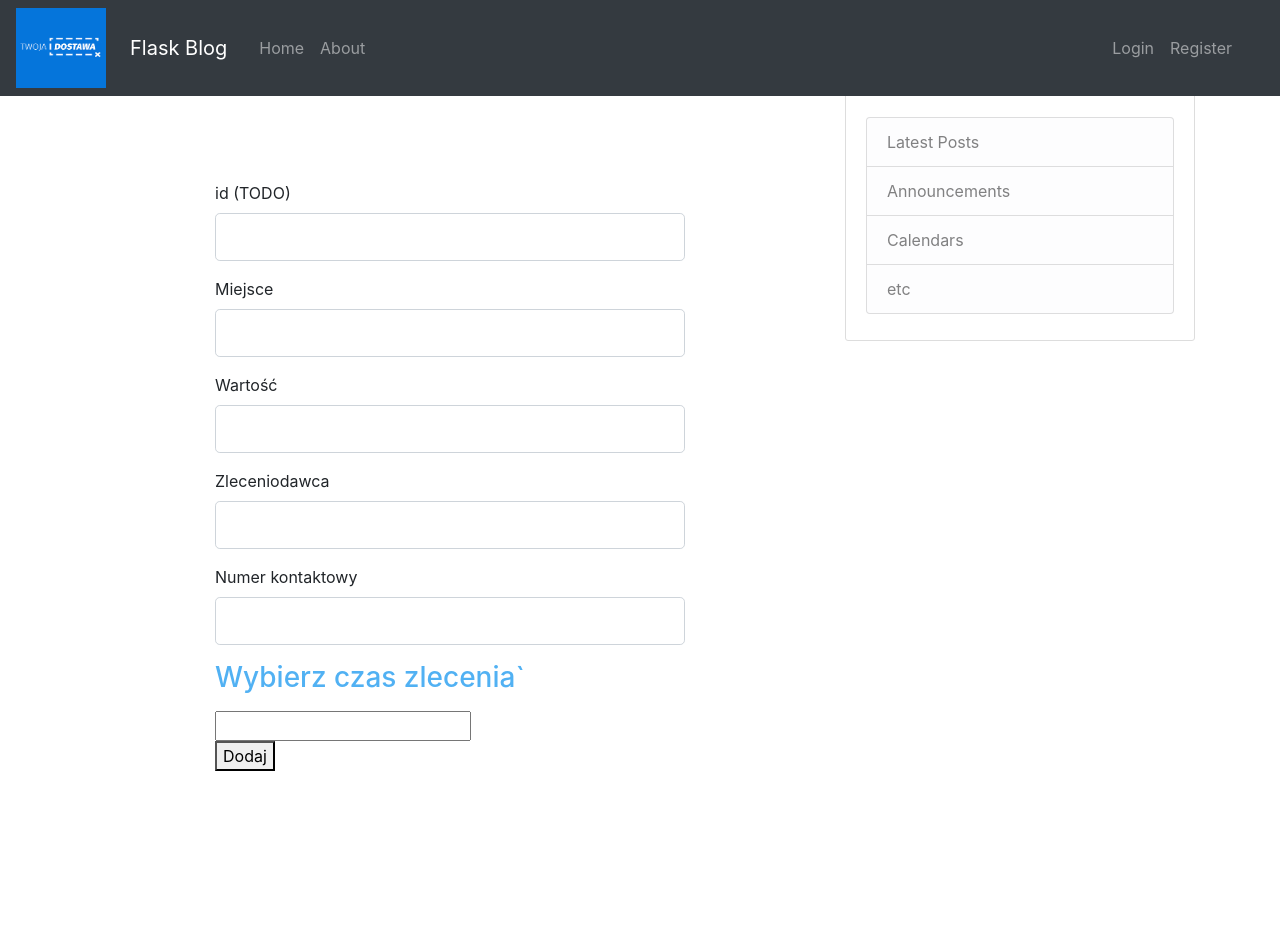
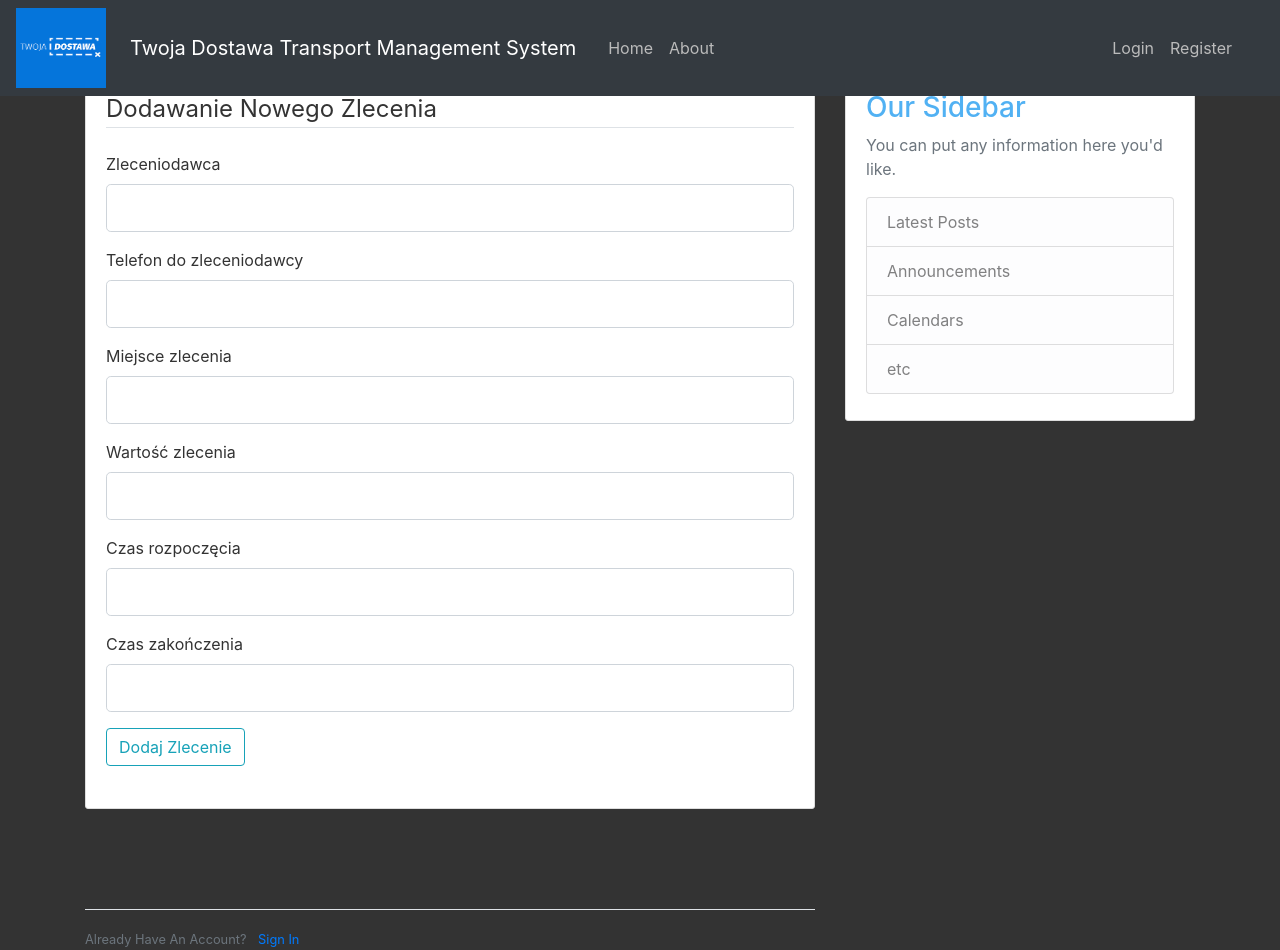
Before and after one commit to Introligator1998/TransportManagementSystem, a Flask app: page /addorder in a window 1280 px wide. Before the commit the page ends 771 px from the top, so only its background shows below. Run offline with Flask 2, Linux system fonts and the light colour scheme; some libraries are stand-ins or nearby versions.

Commit message:
Naprawienie Dodawania Nowych Zleceń

```diff
--- a/TMA/forms.py
+++ b/TMA/forms.py
@@ -45,9 +45,10 @@
 
 class AddOrder(FlaskForm):
     order_id = StringField('ID zlecenia', validators=[DataRequired()])
+    customer = StringField('Zleceniodawca', validators=[DataRequired()])
     place = StringField('Miejsce zlecenia', validators=[DataRequired()])
     price = StringField('Wartość zlecenia', validators=[DataRequired()])
-    customer = StringField('Zleceniodawca', validators=[DataRequired()])
     customer_phone = StringField('Telefon do zleceniodawcy', validators=[DataRequired()])
     date_from = StringField('Czas rozpoczęcia', validators=[DataRequired()])
     date_to = StringField('Czas zakończenia', validators=[DataRequired()])
+    sub = SubmitField('Dodaj Zlecenie')
--- a/TMA/models.py
+++ b/TMA/models.py
@@ -66,5 +66,3 @@
     id_samochodu = db.Column(db.Integer, db.ForeignKey('samochody.id_samochodu'), nullable = False)
     id_zlecenia = db.Column(db.Integer, db.ForeignKey('zlecenia.id_zlecenia'), nullable = False)
     id_uzytkownika = db.Column(db.Integer, db.ForeignKey('uzytkownicy.id_uzytkownika'), nullable = False)
-
-db.create_all()
--- a/TMA/routes.py
+++ b/TMA/routes.py
@@ -3,8 +3,8 @@
 from PIL import Image
 from flask import render_template, url_for, flash, redirect, request, abort
 from TMA import app, db, bcrypt
-from TMA.forms import  LoginForm, RegisterForm, AddCar
-from TMA.models import Uzytkownicy, Uprawnienia, Samochody
+from TMA.forms import  LoginForm, RegisterForm, AddCar, AddOrder
+from TMA.models import Uzytkownicy, Uprawnienia, Samochody, Zlecenia
 from flask_login import login_user, current_user, logout_user, login_required
 from flask_wtf import FlaskForm
 from wtforms import StringField, PasswordField, SubmitField, BooleanField, TextAreaField, RadioField, DateField
@@ -47,16 +47,24 @@
 
 @app.route("/addorder", methods=['GET', 'POST'])
 def add_order():
-    return render_template('addorder.html', title='Dodaj zlecenie')
+    form = AddOrder()
+    if form.is_submitted():
+        order = Zlecenia(miejsce=form.place.data, cena=form.price.data, zleceniodawca=form.customer.data,
+        telefon=form.customer_phone.data, czas_r=form.date_from.data, czas_z=form.date_to.data)
+        db.session.add(order)
+        db.session.commit()
+        flash('Zlecenie zostało dodane!', 'success')
+        return redirect(url_for('add_order'))
+    return render_template('addorder1.html', title='Dodaj zlecenie', form = form)
 
 
-@app.route("/saveorder", methods=['POST'])
-def save_order():
-    date_from =request.form['datepicker_from']
+#@app.route("/saveorder", methods=['POST'])
+#def save_order():
+    # date_from =request.form['datepicker_from']
     # date_to =request.form['datepicker_to']
-    print(date_from)
+    # print(date_from)
 
-    return redirect('/')
+    # return redirect('/')
 
 
 
--- a/TMA/templates/addorder.html
+++ b/TMA/templates/addorder.html
@@ -12,14 +12,14 @@
 
 
     <div class = "container mt-5 mb-5" style="width: 500px">
-{#        <input type = "text" id = "picker1" class = "form-control">#}
-        <form method="POST" action="/saveorder" role="form">
+
+        <form method="POST" action="/addorder" role="form">
             <input id="csrf_token" name="csrf_token" type="hidden" value="Ijc4YzBhNTNmYTVmZDU1M2Q4NTZlNzNhMjM2NmNiMTUxNThiMWQ2YTYi.XwmtKw.IWi0Z6KoLHjuzHsg4-TIG5VLYiQ">
             <fieldset class="form-group">
                 <br><br><br>
                 <legend class="border-bottom mb-4">Dodawanie zlecenia</legend>
                 <div class="form-group">
-{#                    TODO branie id z bazy#}
+                   TODO branie id z bazy#}
                     <label class="form-control-label" for="name">id (TODO)</label>
                     <input class="form-control form-control-lg" id="order_id" name="order_id" required type="text" value="">
                 </div>
@@ -43,7 +43,7 @@
                 <h3>Wybierz czas zlecenia`</h3>
                 <div class = "datepicker1">
                     <input id = "datepicker_from" name="datepicker_from">
-                    </div>
+                </div>
                     <script>
                         $("#datepicker_from").datetimepicker();
                     </script>
--- /dev/null
+++ b/TMA/templates/addorder1.html
@@ -0,0 +1,92 @@
+{% extends "layout.html" %}
+{% block content %}
+<link rel = "stylesheet" href ="../static/dtest/jquery.datetimepicker.min.css">
+<script src = "../static/dtest/jquery.js"></script>
+<script src = "../static/dtest/jquery.datetimepicker.full.js"></script>
+    <div class="content-section">
+        <form method="POST" action="">
+            {{ form.hidden_tag() }}
+            <fieldset class="form-group">
+                <legend class="border-bottom mb-4">Dodawanie Nowego Zlecenia</legend>
+                <div class="form-group">
+                    {{ form.customer.label(class="form-control-label") }}
+                    {% if form.customer.errors %}
+                        {{ form.customer(class="form-control form-control-lg is-invalid") }}
+                        <div class="invalid-feedback">
+                            {% for error in form.customer.errors %}
+                                <span>{{ error }}</span>
+                            {% endfor %}
+                        </div>
+                    {% else %}
+                        {{ form.customer(class="form-control form-control-lg") }}
+                    {% endif %}
+                </div>
+                <div class="form-group">
+                    {{ form.customer_phone.label(class="form-control-label") }}
+
+                    {% if form.customer_phone.errors %}
+                        {{ form.customer_phone(class="form-control form-control-lg is-invalid") }}
+                        <div class="invalid-feedback">
+                            {% for error in form.customer_phone.errors %}
+                                <span>{{ error }}</span>
+                            {% endfor %}
+                        </div>
+                    {% else %}
+                        {{ form.customer_phone(class="form-control form-control-lg") }}
+                    {% endif %}
+                </div>
+                <div class="form-group">
+                    {{ form.place.label(class="form-control-label") }}
+
+                    {% if form.place.errors %}
+                        {{ form.place(class="form-control form-control-lg is-invalid") }}
+                        <div class="invalid-feedback">
+                            {% for error in form.place.errors %}
+                                <span>{{ error }}</span>
+                            {% endfor %}
+                        </div>
+                    {% else %}
+                        {{ form.place(class="form-control form-control-lg") }}
+                    {% endif %}
+                </div>
+                <div class="form-group">
+                    {{ form.price.label(class="form-control-label") }}
+                    {% if form.price.errors %}
+                        {{ form.price(class="form-control form-control-lg is-invalid") }}
+                        <div class="invalid-feedback">
+                            {% for error in form.price.errors %}
+                                <span>{{ error }}</span>
+                            {% endfor %}
+                        </div>
+                    {% else %}
+                        {{ form.price(class="form-control form-control-lg") }}
+                    {% endif %}
+                </div>
+
+
+                <div class ="form-group">
+                    {{ form.date_from.label(class="form-control-label") }}
+                    {{ form.date_from(class="form-control form-control-lg") }}
+                </div>
+                    <script>
+                        $("#date_from").datetimepicker();
+                    </script>
+                <div class= "form-group">
+
+                    {{ form.date_to.label(class="form-control-label") }}
+                    {{ form.date_to(class="form-control form-control-lg") }}
+                    </div>
+                    <script>
+                        $("#date_to").datetimepicker();
+                    </script>
+                <div class="form-group">
+                {{ form.sub(class="btn btn-outline-info") }}
+                </div>
+        </form>
+    </div>
+    <div class="border-top pt-3">
+        <small class="text-muted">
+            Already Have An Account? <a class="ml-2" href="{{ url_for('login') }}">Sign In</a>
+        </small>
+    </div>
+{% endblock content %}
--- a/TMA/templates/layout.html
+++ b/TMA/templates/layout.html
@@ -11,9 +11,9 @@
     <link rel="stylesheet"  href="../static/main.css">
 
     {% if title %}
-        <title>Flask Blog - {{ title }}</title>
+        <title>Twoja Dostawa Transport Management System - {{ title }}</title>
     {% else %}
-        <title>Flask Blog</title>
+        <title>Twoja Dostawa Transport Management System </title>
     {% endif %}
 </head>
 <body>
@@ -21,7 +21,7 @@
       <nav class="navbar navbar-expand-md navbar-dark bg-dark fixed-top">
           <img src = "../static/img/logo.png" width="90" height="80">
         <div class="container">
-          <a class="navbar-brand mr-4" href="/">Flask Blog</a>
+          <a class="navbar-brand mr-4" href="/">Twoja Dostawa Transport Management System </a>
           <button class="navbar-toggler" type="button" data-toggle="collapse" data-target="#navbarToggle" aria-controls="navbarToggle" aria-expanded="false" aria-label="Toggle navigation">
             <span class="navbar-toggler-icon"></span>
           </button>
```
Also changed, not shown: TMA/twojadostawa.db (deleted), TMA/twojanowa.db.
